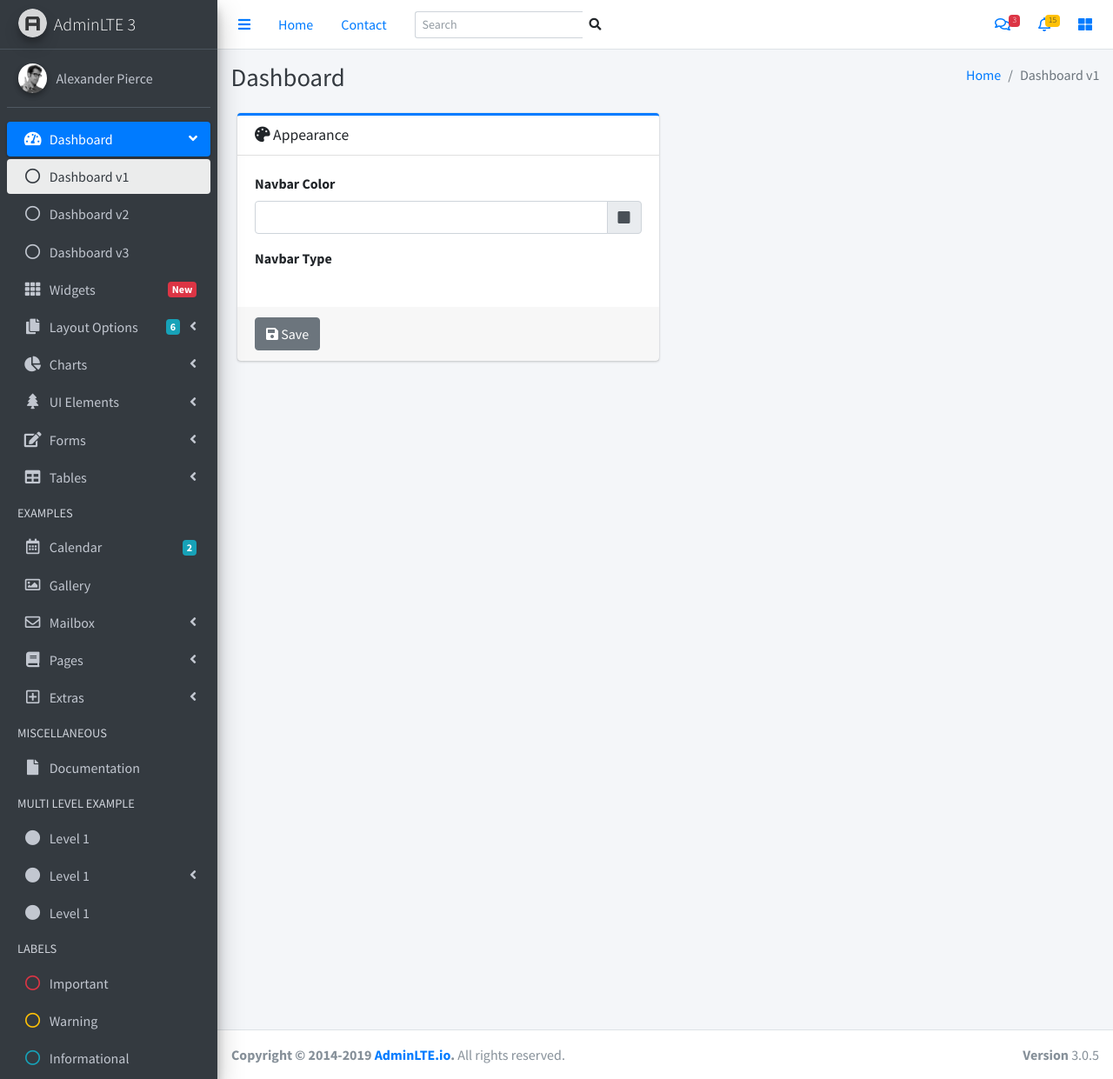
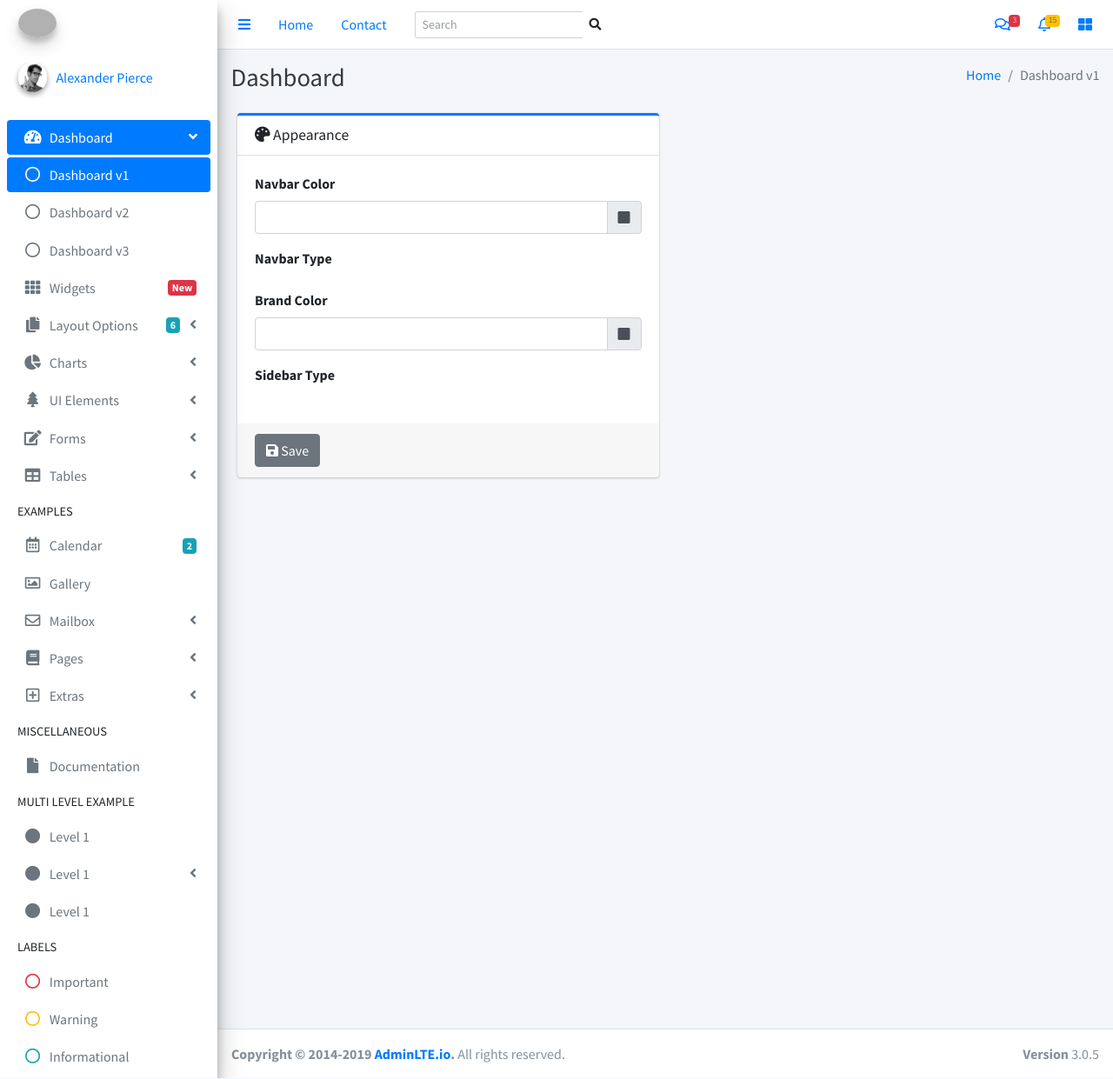
Before and after one commit to iwansafr/ec4, a CodeIgniter 4 app: the page made by app/Views/config/index.php in a window 1280 px wide. Shown: the whole page at 87% size. Run offline with PHP 8.4 and a stand-in for CodeIgniter, Linux system fonts and the light colour scheme; the template is opened without the code that fills it, so the values that code supplies are empty; some libraries are stand-ins or nearby versions; grey boxes are pictures that could not be loaded.

Commit message:
config sidebar

```diff
--- a/app/Views/config/appearance.php
+++ b/app/Views/config/appearance.php
@@ -4,6 +4,7 @@ $appearance = $esg->appearance;
 ?>
 <?php msg(session('status'),session('msg')) ?>
 <?php $navbar_color = !empty($appearance['navbar_color']) ? $appearance['navbar_color'] : '';?>
+<?php $brand_color = !empty($appearance['brand_color']) ? $appearance['brand_color'] : '';?>
 <div class="card card-primary card-outline">
   <form action="" method="post">
 	  <div class="card-header">
@@ -41,6 +42,35 @@ $appearance = $esg->appearance;
 						}
 						echo form_dropdown($options) ?>
 					</div>
+					<div class="form-group">
+						<label>Brand Color</label>
+						<div class="input-group my-colorpicker2 colorpicker-element" data-colorpicker-id="2">
+              <input type="text" class="form-control" name="brand_color" data-original-title="" title="" value="<?php echo $brand_color;?>">
+
+              <div class="input-group-append">
+                <span class="input-group-text"><i class="fas fa-square" style="color: <?php echo $brand_color;?>;"></i></span>
+              </div>
+            </div>
+					</div>
+					<div class="form-group">
+						<label>Sidebar Type</label>
+						<?php
+						$options =
+						[
+							'name'=>'sidebar_type',
+							'class'=>'form-control',
+							'options' =>
+							[
+								'sidebar-light-primary'=>'Light',
+								'sidebar-dark-primary'=>'Dark'
+							],
+						];
+						if(!empty($appearance['sidebar_type']))
+						{
+							$options['selected'] = $appearance['sidebar_type'];
+						}
+						echo form_dropdown($options) ?>
+					</div>
 				</div>
       </div>
 	  </div>
--- a/app/Views/layout/sidebar.php
+++ b/app/Views/layout/sidebar.php
@@ -1,9 +1,15 @@
-<aside class="main-sidebar sidebar-dark-primary elevation-4">
+<?php
+$esg = config('Esg');
+$appearance = $esg->appearance;
+$sidebar_type = !empty($appearance['sidebar_type']) ? $appearance['sidebar_type'] : '';
+$brand_color = !empty($appearance['brand_color']) ? $appearance['brand_color'] : '';
+?>
+<aside class="main-sidebar <?php echo $sidebar_type ?> elevation-4">
   <!-- Brand Logo -->
-  <a href="index3.html" class="brand-link">
-    <img src="/AdminLte/dist/img/AdminLTELogo.png" alt="AdminLTE Logo" class="brand-image img-circle elevation-3"
+  <a href="index3.html" class="brand-link" style="background-color: <?php echo $brand_color; ?>">
+    <img src="/images/small-icon.png" alt="esoftgreat" class="brand-image img-circle elevation-3"
          style="opacity: .8">
-    <span class="brand-text font-weight-light">AdminLTE 3</span>
+    <span class="brand-text font-weight-dark">esoftgreat</span>
   </a>
 
   <!-- Sidebar -->
```
